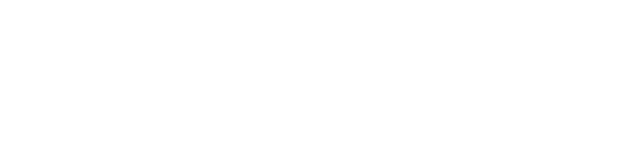
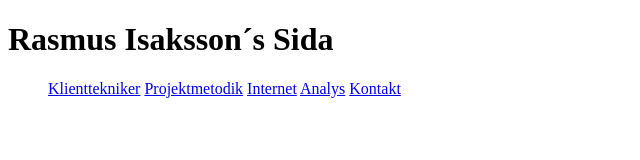
Before and after one commit to Sneckan/SchoolProject, a plain HTML site: page Analys.html in a window 1280 px wide. Shown: the whole page, without its empty margins (0-640 px from the left). Drawn offline with Linux system fonts and the light colour scheme.

Commit message:
navigator

```diff
--- a/Analys.html
+++ b/Analys.html
@@ -5,6 +5,27 @@
   <meta charset="utf-8">
 </head>
 <body>
-
+  <header>
+    <h1>Rasmus Isaksson´s Sida</h1>
+    <nav>
+      <ul>
+        <il>
+          <a href="Klienttekniker.html">Klienttekniker</a>
+        </il>
+        <il>
+          <a href="Projektmetodik.html">Projektmetodik</a>
+        </il>
+        <il>
+          <a href="Internet.html">Internet</a>
+        </il>
+        <il>
+          <a href="Analys.html">Analys</a>
+        </il>
+        <il>
+          <a href="Kontakt.html">Kontakt</a>
+        </il>
+      </ul>
+    </nav>
+  </header>
 </body>
 </html>
```
Also changed, not shown: Internet.html (+22 -1 lines), Klienttekniker.html (+22 -1 lines), Kontakt.html (+22 -1 lines), Projektmetodik.html (+22 -1 lines).
